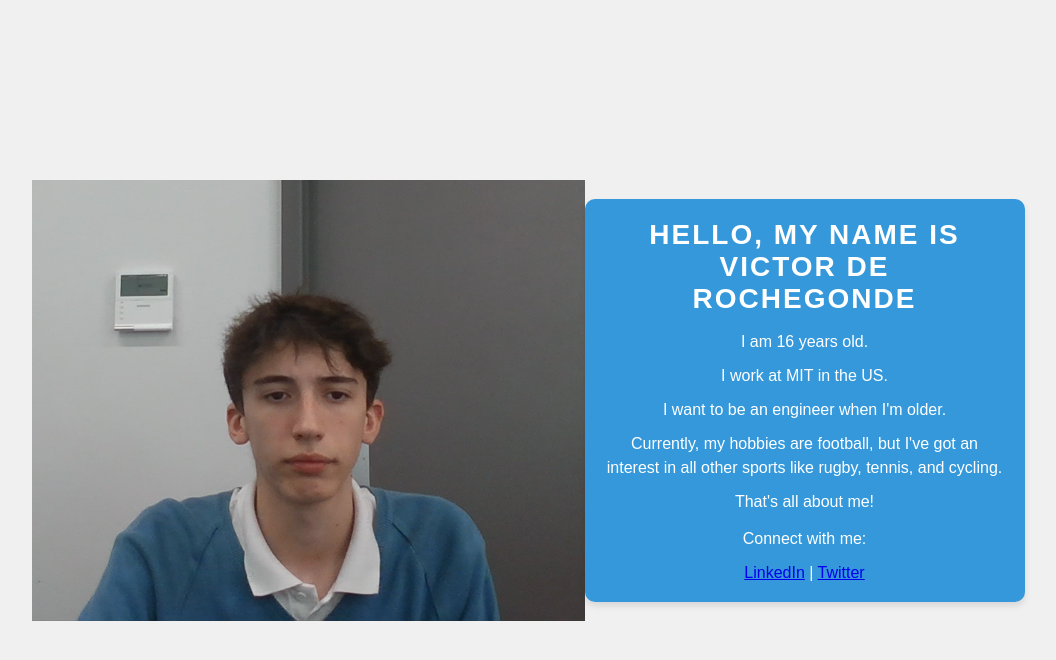
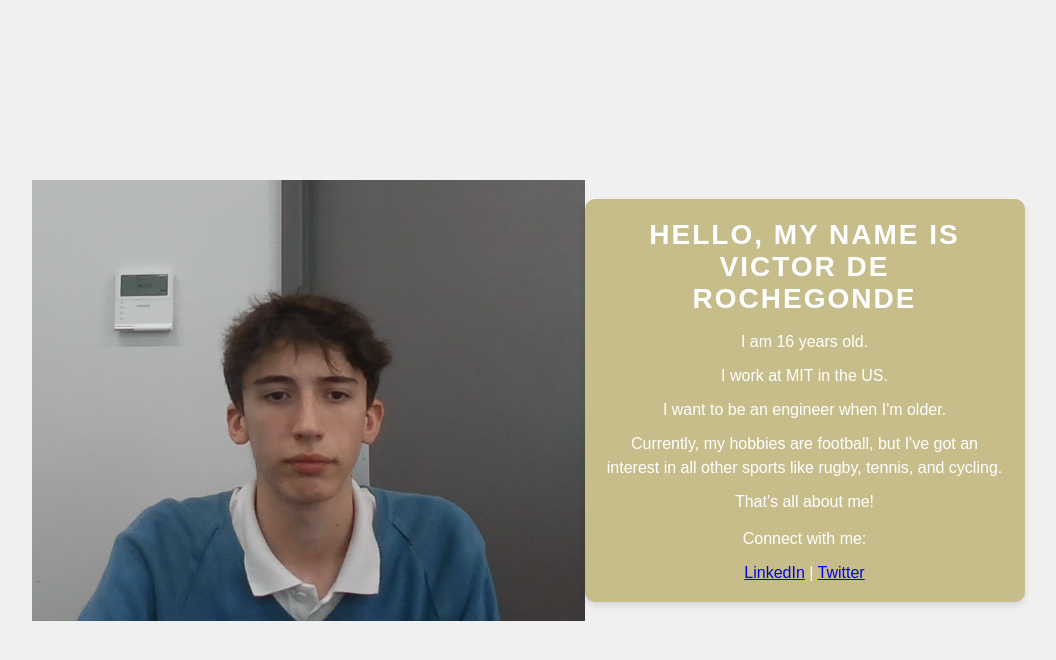
Before and after one commit to VictorrDR/Working-space, a PHP site: page / in a window 1280 px wide. Shown: the top 660 px of the page, without its empty margins (112-1168 px from the left). Run offline with PHP 8.4, Linux system fonts and the light colour scheme.

Commit message:
Update style.css

```diff
--- a/style.css
+++ b/style.css
@@ -10,7 +10,7 @@ body {
 }
 
 .about-me-box {
-    background-color: #3498db;
+    background-color: #c7bd8b;
     box-shadow: 0 4px 6px rgba(0, 0, 0, 0.1);
     border-radius: 10px;
     padding: 20px;
```
